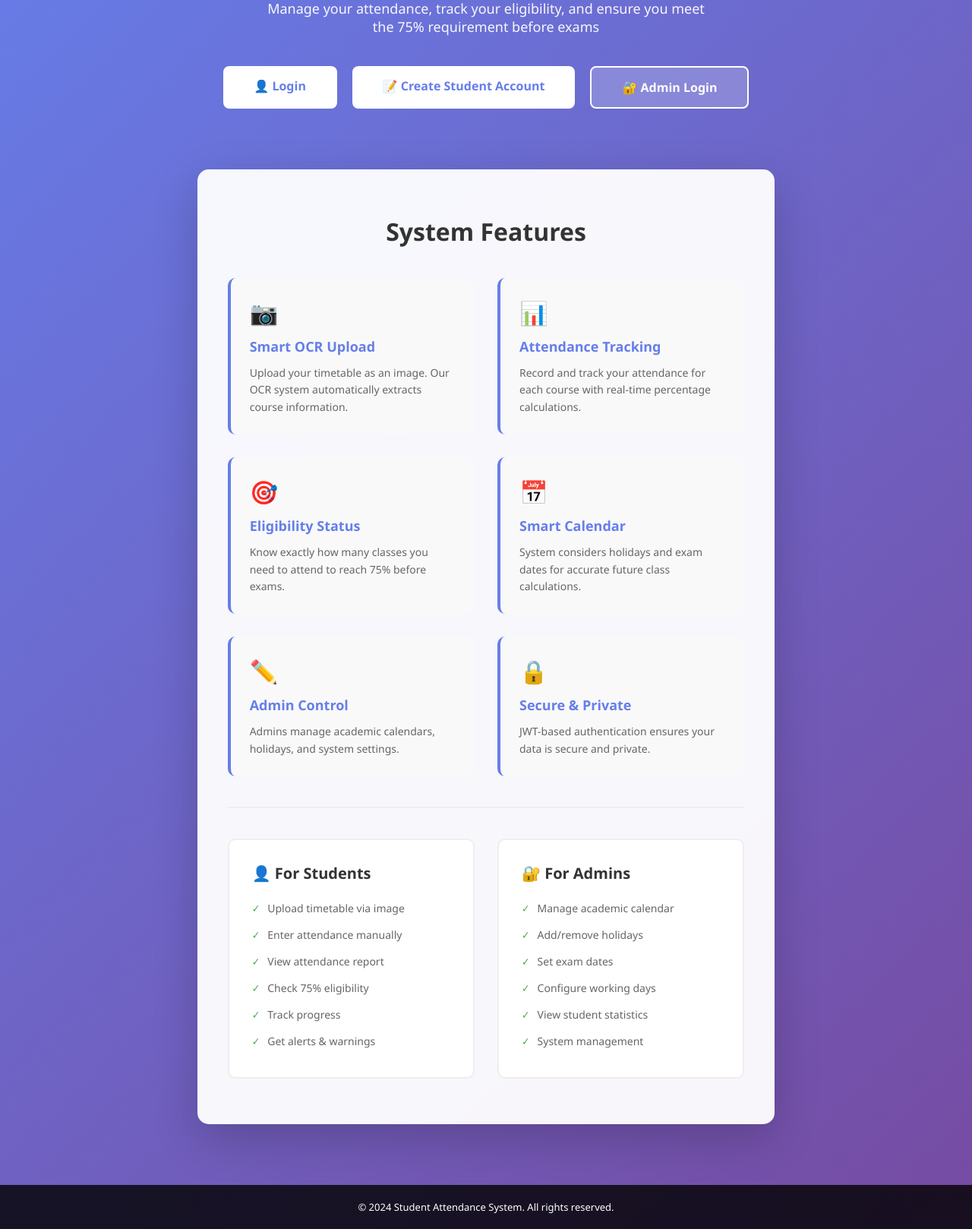
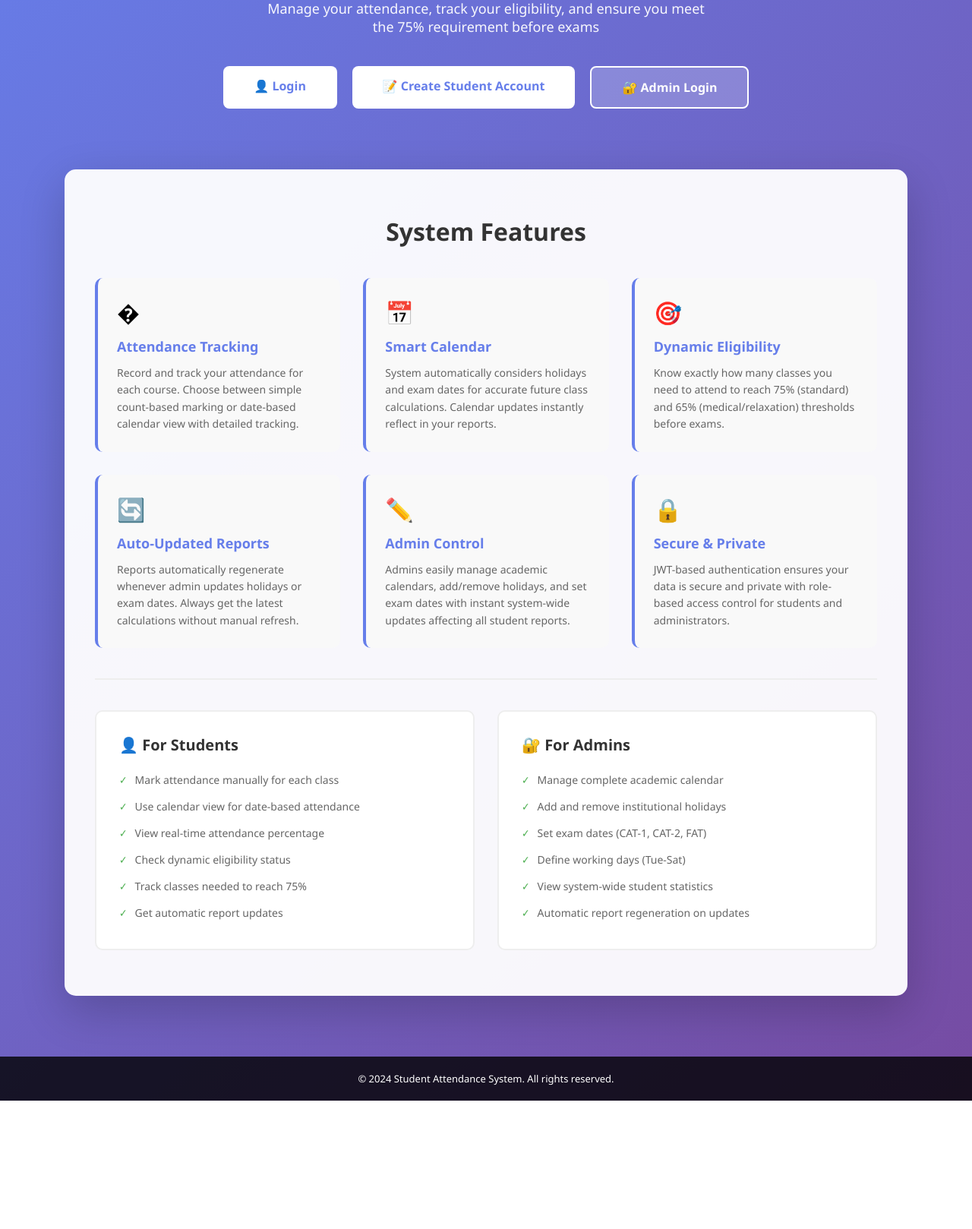
Before and after one commit to Aneeswar/Attendance-Tracker, a Python web app: template src/main/resources/templates/index.html in a window 1280 px wide. Shown: the part 191-1809 px from the top of the page at 76% size. After the commit the page ends 1640 px from the top, so only its background shows below. Run offline with Jinja, Linux system fonts and the light colour scheme; the template is opened without the code that fills it, so the values that code supplies are empty.

Commit message:
feat: Enhance attendance management with automatic report updates for holidays and exam changes

```diff
--- a/src/main/resources/templates/index.html
+++ b/src/main/resources/templates/index.html
@@ -260,34 +260,34 @@
         <h2>System Features</h2>
         <div class="features-grid">
             <div class="feature-card">
-                <div class="feature-icon">📷</div>
-                <h3>Smart OCR Upload</h3>
-                <p>Upload your timetable as an image. Our OCR system automatically extracts course information.</p>
-            </div>
-            <div class="feature-card">
-                <div class="feature-icon">📊</div>
+                <div class="feature-icon">�</div>
                 <h3>Attendance Tracking</h3>
-                <p>Record and track your attendance for each course with real-time percentage calculations.</p>
-            </div>
-            <div class="feature-card">
-                <div class="feature-icon">🎯</div>
-                <h3>Eligibility Status</h3>
-                <p>Know exactly how many classes you need to attend to reach 75% before exams.</p>
+                <p>Record and track your attendance for each course. Choose between simple count-based marking or date-based calendar view with detailed tracking.</p>
             </div>
             <div class="feature-card">
                 <div class="feature-icon">📅</div>
                 <h3>Smart Calendar</h3>
-                <p>System considers holidays and exam dates for accurate future class calculations.</p>
+                <p>System automatically considers holidays and exam dates for accurate future class calculations. Calendar updates instantly reflect in your reports.</p>
+            </div>
+            <div class="feature-card">
+                <div class="feature-icon">🎯</div>
+                <h3>Dynamic Eligibility</h3>
+                <p>Know exactly how many classes you need to attend to reach 75% (standard) and 65% (medical/relaxation) thresholds before exams.</p>
+            </div>
+            <div class="feature-card">
+                <div class="feature-icon">🔄</div>
+                <h3>Auto-Updated Reports</h3>
+                <p>Reports automatically regenerate whenever admin updates holidays or exam dates. Always get the latest calculations without manual refresh.</p>
             </div>
             <div class="feature-card">
                 <div class="feature-icon">✏️</div>
                 <h3>Admin Control</h3>
-                <p>Admins manage academic calendars, holidays, and system settings.</p>
+                <p>Admins easily manage academic calendars, add/remove holidays, and set exam dates with instant system-wide updates affecting all student reports.</p>
             </div>
             <div class="feature-card">
                 <div class="feature-icon">🔒</div>
                 <h3>Secure & Private</h3>
-                <p>JWT-based authentication ensures your data is secure and private.</p>
+                <p>JWT-based authentication ensures your data is secure and private with role-based access control for students and administrators.</p>
             </div>
         </div>
 
@@ -295,23 +295,23 @@
             <div class="user-type-card">
                 <h3>👤 For Students</h3>
                 <ul>
-                    <li>Upload timetable via image</li>
-                    <li>Enter attendance manually</li>
-                    <li>View attendance report</li>
-                    <li>Check 75% eligibility</li>
-                    <li>Track progress</li>
-                    <li>Get alerts & warnings</li>
+                    <li>Mark attendance manually for each class</li>
+                    <li>Use calendar view for date-based attendance</li>
+                    <li>View real-time attendance percentage</li>
+                    <li>Check dynamic eligibility status</li>
+                    <li>Track classes needed to reach 75%</li>
+                    <li>Get automatic report updates</li>
                 </ul>
             </div>
             <div class="user-type-card">
                 <h3>🔐 For Admins</h3>
                 <ul>
-                    <li>Manage academic calendar</li>
-                    <li>Add/remove holidays</li>
-                    <li>Set exam dates</li>
-                    <li>Configure working days</li>
-                    <li>View student statistics</li>
-                    <li>System management</li>
+                    <li>Manage complete academic calendar</li>
+                    <li>Add and remove institutional holidays</li>
+                    <li>Set exam dates (CAT-1, CAT-2, FAT)</li>
+                    <li>Define working days (Tue-Sat)</li>
+                    <li>View system-wide student statistics</li>
+                    <li>Automatic report regeneration on updates</li>
                 </ul>
             </div>
         </div>
--- a/src/main/resources/templates/student-dashboard.html
+++ b/src/main/resources/templates/student-dashboard.html
@@ -252,7 +252,7 @@
     <div class="container">
         <div class="welcome-section">
             <h1>Welcome, Student! 👋</h1>
-            <p>Manage your attendance and track your 75% eligibility before exams</p>
+            <p>Manage your attendance, track your 75% eligibility, and get automatic report updates whenever admin changes holidays or exam dates</p>
 
             <div class="progress-steps">
                 <div class="step-card" onclick="navigateTo('/student-manage-courses')">
@@ -354,8 +354,8 @@
                     <li>Considers upcoming holidays</li>
                     <li>Accounts for exam schedule</li>
                     <li>Only counts valid working days</li>
-                    <li>Automatic updates from admin</li>
-                    <li>Accurate future class estimation</li>
+                    <li>🔄 Auto-updated when admin changes dates</li>
+                    <li>Always accurate calculations</li>
                 </ul>
             </div>
         </div>
```
Also changed, not shown: src/main/resources/templates/admin-dashboard.html (+7 -7 lines), README.md, 3 other files.
